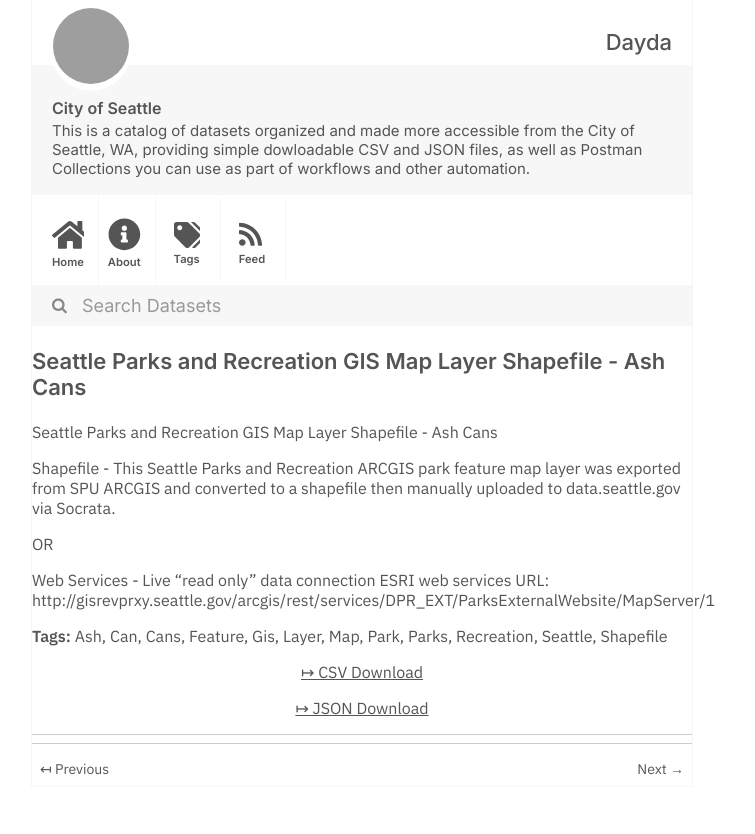
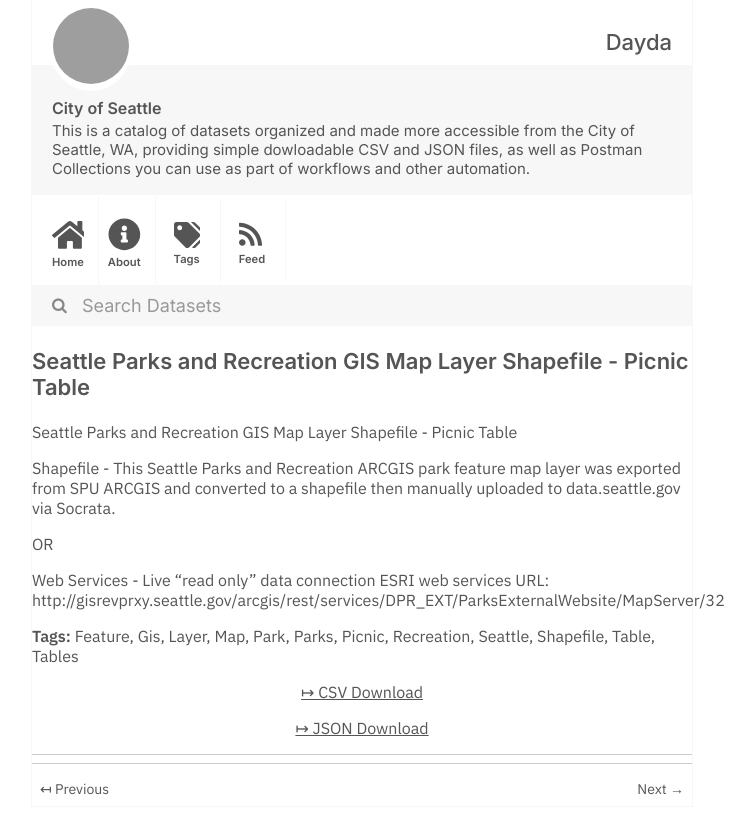
Before and after one commit to dayda-entities/city-of-seattle, a Jekyll site: the page built from _posts/2020-11-10-seattle-parks-and-recreation-g.md, in a window 1280 px wide, cut to the strip 0-834 px from the top of the page. Shown: the whole strip, without its empty margins (278-1033 px from the left). Built offline with Jekyll 4.4.1, drawn with Linux system fonts in a browser that asks for light colours; grey boxes are pictures that could not be loaded.

Commit message:
Publish Data

```diff
--- a/_posts/2020-11-10-seattle-parks-and-recreation-g.md
+++ b/_posts/2020-11-10-seattle-parks-and-recreation-g.md
@@ -1,33 +1,33 @@
 ---
-title: Seattle Parks and Recreation GIS Map Layer Shapefile - Ash Cans
-created: '2020-11-10T16:59:05.867001'
-modified: '2020-11-10T16:59:05.867009'
+title: Seattle Parks and Recreation GIS Map Layer Shapefile - Picnic Table
+created: '2020-11-10T16:59:00.850359'
+modified: '2020-11-10T16:59:00.850369'
 state: active
 type: dataset
 tags:
-  - Ash
-  - Can
-  - Cans
   - Feature
   - Gis
   - Layer
   - Map
   - Park
   - Parks
+  - Picnic
   - Recreation
   - Seattle
   - Shapefile
+  - Table
+  - Tables
 groups:
   - Local Government
-csv_url: 'https://data.seattle.gov/api/views/ppqs-kbjf/rows.csv?accessType=DOWNLOAD'
-json_url: 'https://data.seattle.gov/api/views/ppqs-kbjf/rows.json?accessType=DOWNLOAD'
+csv_url: 'https://data.seattle.gov/api/views/2kfp-z97k/rows.csv?accessType=DOWNLOAD'
+json_url: 'https://data.seattle.gov/api/views/2kfp-z97k/rows.json?accessType=DOWNLOAD'
 layout: post
 
 ---
-Seattle Parks and Recreation GIS Map Layer Shapefile - Ash Cans
+Seattle Parks and Recreation GIS Map Layer Shapefile - Picnic Table
 
 Shapefile - This Seattle Parks and Recreation ARCGIS park feature map layer was exported from SPU ARCGIS and converted to a shapefile then manually uploaded to data.seattle.gov via Socrata.
 
 OR
 
-Web Services - Live "read only" data connection ESRI web services URL: http://gisrevprxy.seattle.gov/arcgis/rest/services/DPR_EXT/ParksExternalWebsite/MapServer/1
+Web Services - Live "read only" data connection ESRI web services URL: http://gisrevprxy.seattle.gov/arcgis/rest/services/DPR_EXT/ParksExternalWebsite/MapServer/32
```
